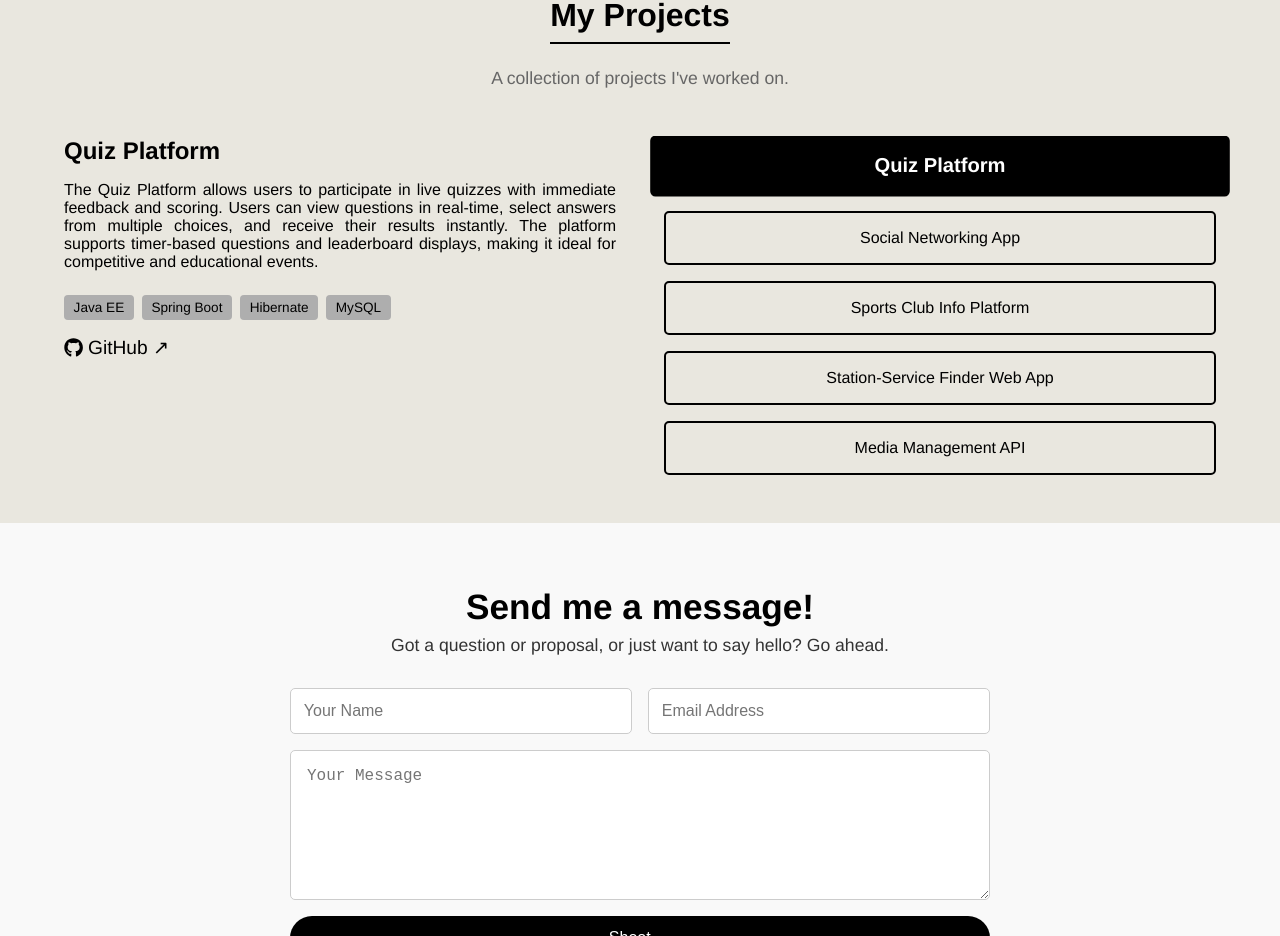
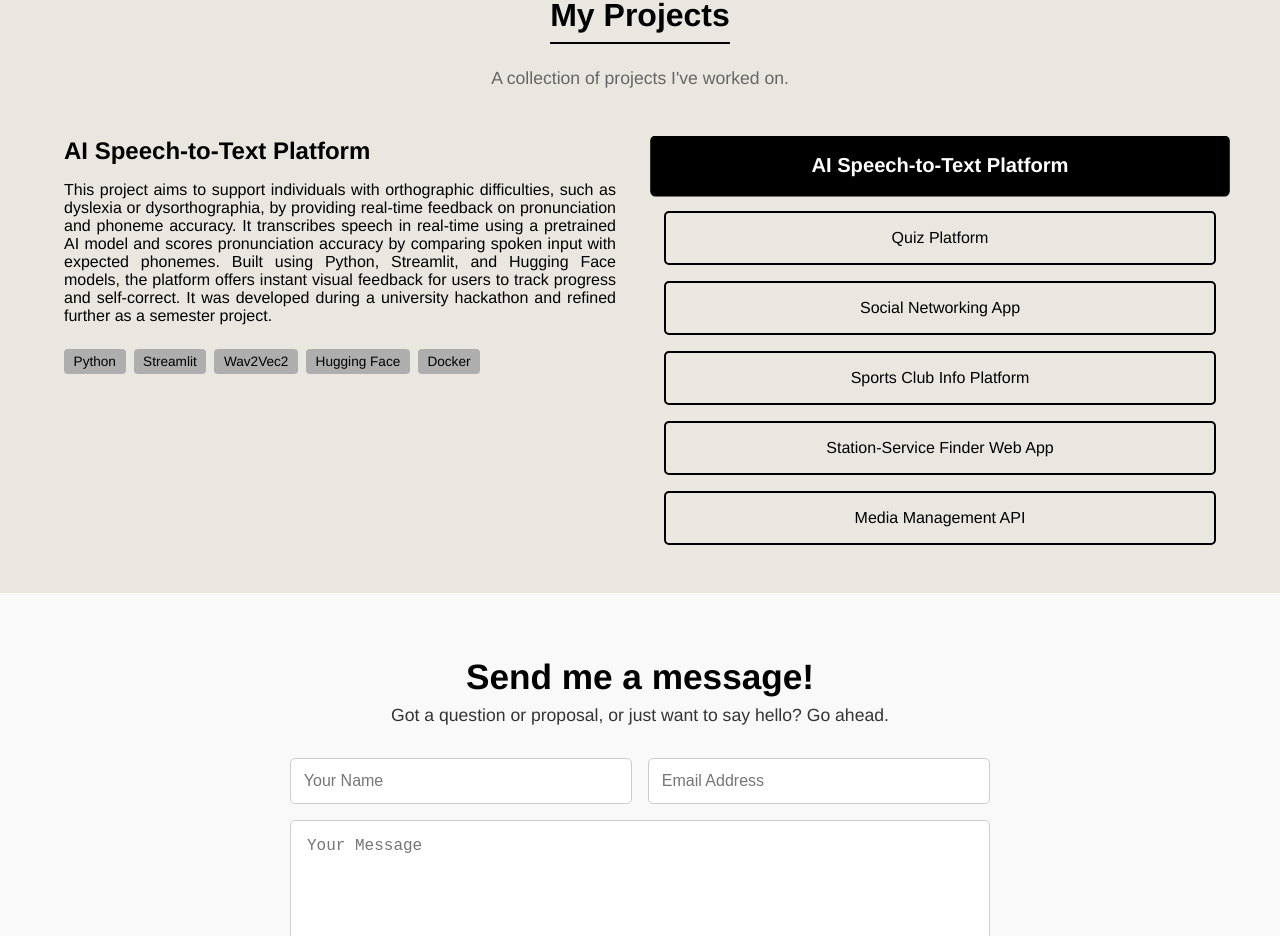
Before and after one commit to kksua/supipi-amarajeeva, a React (Create React App) app: page / in a window 1280 px wide. Shown: the part 1449-2385 px from the top of the page. Built offline with nearby package versions, Linux system fonts and the light colour scheme.

Commit message:
Added the project AI speech-to-text

```diff
--- a/src/MyProjectsSection.js
+++ b/src/MyProjectsSection.js
@@ -2,6 +2,11 @@ import { useState, useEffect } from 'react';
 import { FaGithub } from 'react-icons/fa';
 
 const projects = [
+  {
+    title: 'AI Speech-to-Text Platform',
+    description: 'This project aims to support individuals with orthographic difficulties, such as dyslexia or dysorthographia, by providing real-time feedback on pronunciation and phoneme accuracy.  It transcribes speech in real-time using a pretrained AI model and scores pronunciation accuracy by comparing spoken input with expected phonemes. Built using Python, Streamlit, and Hugging Face models, the platform offers instant visual feedback for users to track progress and self-correct. It was developed during a university hackathon and refined further as a semester project.',
+    tech: ['Python', 'Streamlit', 'Wav2Vec2', 'Hugging Face', 'Docker'],
+  },
   {
     title: 'Quiz Platform',
     description: 'The Quiz Platform allows users to participate in live quizzes with immediate feedback and scoring. Users can view questions in real-time, select answers from multiple choices, and receive their results instantly. The platform supports timer-based questions and leaderboard displays, making it ideal for competitive and educational events.',
@@ -83,9 +88,11 @@ export default function MyProjectsSection() {
                         <span className="tech" key={i}>{tech}</span>
                       ))}
                     </div>
+                    {project.github && (
                       <a href={project.github} target="_blank" rel="noopener noreferrer" className="github-link">
                         <FaGithub /> GitHub ↗
                       </a>
+                    )}
                   </div>
                 )}
               </div>
@@ -101,9 +108,11 @@ export default function MyProjectsSection() {
                   <span className="tech" key={i}>{tech}</span>
                 ))}
               </div>
+              {selected.github && (
                 <a href={selected.github} target="_blank" rel="noopener noreferrer" className="github-link">
                   <FaGithub /> GitHub ↗
                 </a>
+              )}
             </div>
 
             <div className="project-right">
```
Also changed, not shown: 2 other files (tests, documents, lock files or other folders). Lines whose indentation alone changed are shown as unchanged.
